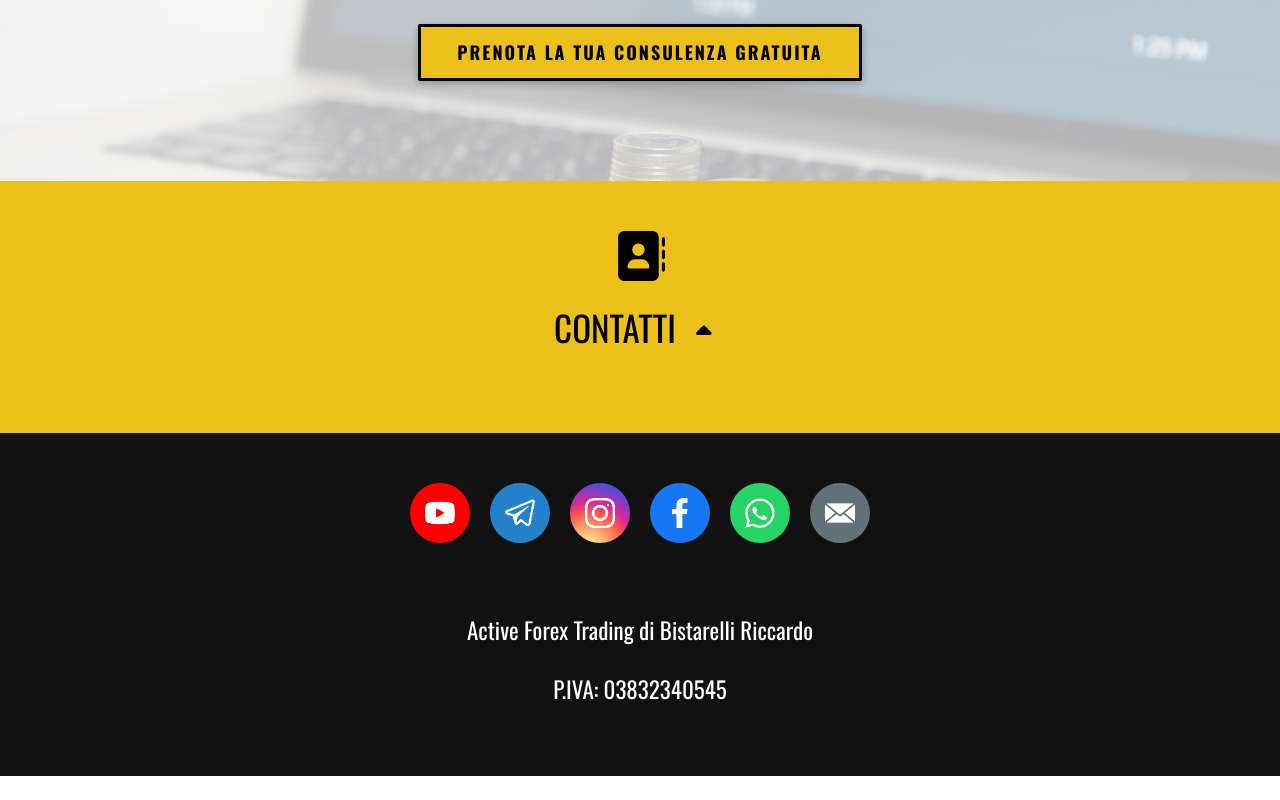
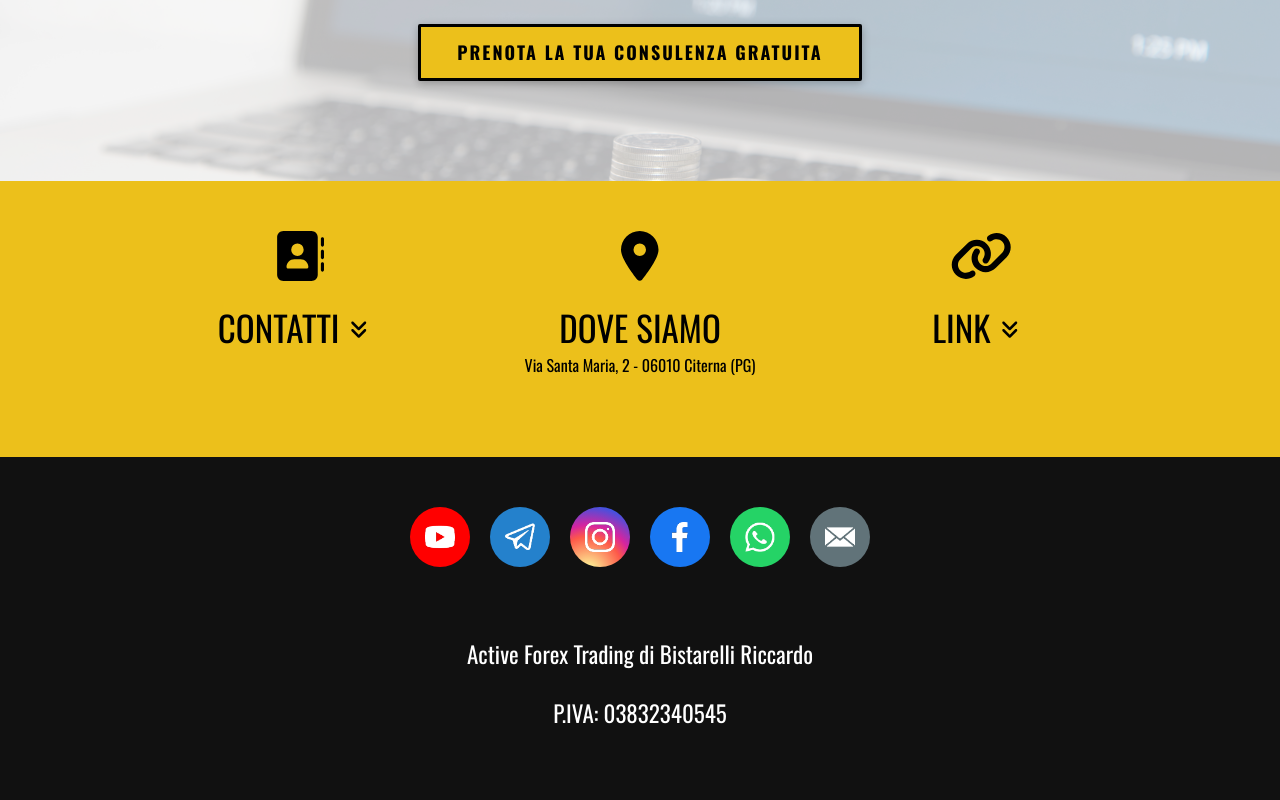
Before and after one commit to Bistaaa/active-forex-trading, a Vue app: page / in a window 1280 px wide. Shown: the part 8837-9637 px from the top of the page. Before the commit the page ends 9613 px from the top, so only its background shows below. Built offline with nearby package versions, Linux system fonts and the light colour scheme; no server answers.

Commit message:
footer finito

```diff
--- a/src/components/Footer.vue
+++ b/src/components/Footer.vue
@@ -3,11 +3,27 @@ export default {
     name: 'Footer',
     data() {
         return {
-            showDownArrow: false,
-            showSubMenu: false,
+            showSubMenuContacts: false,
+            showSubMenuLinks: false,
+        };
+    },
+    methods: {
+        scrollToElement(elementId) {
+            this.$router.push('/');
+
+            setTimeout(() => {
+                const element = document.getElementById(elementId);
+                if (element) {
+                    element.scrollIntoView({ behavior: 'smooth' });
                 }
+            }, 300);
         },
-}
+
+        navigateTo(route) {
+            this.$router.push(route);
+        },
+    },
+};
 </script>
 
 <template>
@@ -19,20 +35,15 @@ export default {
             <!-- CONTACTS COLUMN -->
             <div class="upper-footer-column">
                 <font-awesome-icon icon="fa-solid fa-address-book" class="footer-icon" />
-                <div class="footer-title-and-menu-container" @mouseover="showDownArrow = true; showSubMenu = true"
-                    @mouseout="showSubMenu = false">
+                <div class="footer-title-and-menu-container" @mouseover=" showSubMenuContacts = true"
+                    @mouseout="showSubMenuContacts = false;">
                     <div class="footer-title-container">
                         <span class="footer-title">CONTATTI</span>
-                        <div class="footer-title-arrow-container" v-if="!showDownArrow">
-                            <font-awesome-icon icon="fa-solid fa-sort-up" class="footer-title-arrow"
-                                id="footer-title-arrow-up" />
-                        </div>
-                        <div class="footer-title-arrow-container" v-if="showDownArrow">
-                            <font-awesome-icon icon="fa-solid fa-sort-down" class="footer-title-arrow"
-                                id="footer-title-arrow-down" />
+                        <div class="footer-title-arrow-container">
+                            <font-awesome-icon icon="fa-solid fa-angles-down" class="footer-title-arrow" />
                         </div>
                     </div>
-                    <div class="footer-sub-menu" v-show="showSubMenu">
+                    <div class="footer-sub-menu" v-show="showSubMenuContacts">
                         <div class="footer-menu-row">
                             <div class="footer-menu-row-icon-container" id="phone-menu-background">
                                 <img src="../assets/img/social-icons/phone-icon.png" class="footer-social-icon" />
@@ -65,13 +76,55 @@ export default {
                                 <span class="footer-menu-row-data">info@activeforextrading.it</span>
                             </a>
                         </div>
+                    </div>
+                </div>
+            </div>
+
+
+            <!-- LOCATIONS COLUMN -->
+            <div class="upper-footer-column">
+                <font-awesome-icon icon="fa-solid fa-location-dot" class="footer-icon" />
+                <div class="footer-title-and-menu-container">
+                    <div class="footer-title-container">
+                        <span class="footer-title">DOVE SIAMO</span>
+                    </div>
+                    <span>Via Santa Maria, 2 - 06010 Citerna (PG)</span>
+                </div>
+            </div>
+
+
+            <!-- LINKS COLUMN -->
+            <div class="upper-footer-column">
+                <font-awesome-icon icon="fa-solid fa-link" class="footer-icon" />
+                <div class="footer-title-and-menu-container" @mouseover="showSubMenuLinks = true"
+                    @mouseout="showSubMenuLinks = false;">
+                    <div class="footer-title-container">
+                        <span class="footer-title">LINK</span>
+                        <div class="footer-title-arrow-container">
+                            <font-awesome-icon icon="fa-solid fa-angles-down" class="footer-title-arrow" />
+                        </div>
+                    </div>
+                    <div class="footer-sub-menu" v-show="showSubMenuLinks">
                         <div class="footer-menu-row">
-                            <div class="footer-menu-row-icon-container" id="location-menu-background">
-                                <img src="../assets/img/social-icons/location-icon.png" class="footer-social-icon" />
+                            <span class="footer-menu-row-data" @click="scrollToElement('mystrategy-container')"> Strategia
+                            </span>
                         </div>
-                            <a>
-                                <span class="footer-menu-row-data">Via Santa Maria, 2 - 06010 Citerna (PG)</span>
-                            </a>
+                        <div div class="footer-menu-row">
+                            <span class="footer-menu-row-data" @click="scrollToElement('personalinfo-container')">Chi
+                                Sono</span>
+                        </div>
+                        <div class="footer-menu-row">
+                            <span class="footer-menu-row-data"
+                                @click="scrollToElement('ebook-overall-container')">E-Book</span>
+                        </div>
+                        <div class="footer-menu-row">
+                            <span class="footer-menu-row-data" @click="scrollToElement('footer-container')">Contatti</span>
+                        </div>
+                        <div class="footer-menu-row">
+                            <span class="footer-menu-row-data" @click="navigateTo('/faq')">FAQ</span>
+                        </div>
+                        <div class="footer-menu-row">
+                            <span class="footer-menu-row-data" @click="navigateTo('/faq')">I Nostri Corsi</span>
                         </div>
                     </div>
                 </div>
@@ -126,11 +179,14 @@ export default {
     #upper-footer {
         background-color: #ECC01B;
         padding: 50px 10% 80px;
+        display: flex;
+        justify-content: space-between;
 
         .upper-footer-column {
             display: flex;
             flex-direction: column;
             align-items: center;
+            width: calc(100% / 3);
 
             .footer-icon {
                 font-size: 50px;
@@ -139,12 +195,14 @@ export default {
 
             .footer-title-and-menu-container {
                 position: relative;
+                cursor: pointer;
 
                 .footer-title-container {
                     display: flex;
                     flex-direction: row;
                     align-items: center;
-                    gap: 20px;
+                    justify-content: center;
+                    gap: 10px;
 
                     .footer-title {
                         font-size: 35px;
@@ -156,24 +214,17 @@ export default {
                         width: 30px;
 
                         .footer-title-arrow {
-                            font-size: 25px;
+                            font-size: 20px;
                             position: absolute;
+                            top: 7px;
                         }
-
-                        #footer-title-arrow-up {
-                            top: 12px;
-                        }
-
-                        #footer-title-arrow-down {
-                            bottom: 6px;
-                        }
-
                     }
                 }
 
                 .footer-sub-menu {
                     position: absolute;
-                    left: 0;
+                    left: 50%;
+                    transform: translateX(-50%);
                     z-index: 4;
                     border: 1px solid #ffffff;
                     background-color: #111111;
@@ -221,7 +272,7 @@ export default {
                         }
 
                         #phone-menu-background {
-                            background-color: #ECC01B;
+                            background-color: #ff0000;
                         }
 
                         #whatsapp-menu-background {
@@ -243,10 +294,16 @@ export default {
                         a {
                             text-decoration: none;
 
+                        }
+
                         .footer-menu-row-data {
                             font-size: 20px;
                             color: #ffffff;
                             white-space: nowrap;
+                            cursor: pointer;
+
+                            &:hover {
+                                color: #ECC01B;
                             }
                         }
                     }
--- a/src/components/pages/Faq.vue
+++ b/src/components/pages/Faq.vue
@@ -33,9 +33,18 @@ export default {
             ],
         };
     },
+
+    mounted() {
+        this.scrollToTop();
+    },
+
     methods: {
         toggleAccordion(faq) {
             faq.expanded = !faq.expanded;
+        },
+
+        scrollToTop() {
+            window.scrollTo({ top: 0, behavior: 'smooth' });
         },
     },
 };
```
Lines whose indentation alone changed are shown as unchanged.
